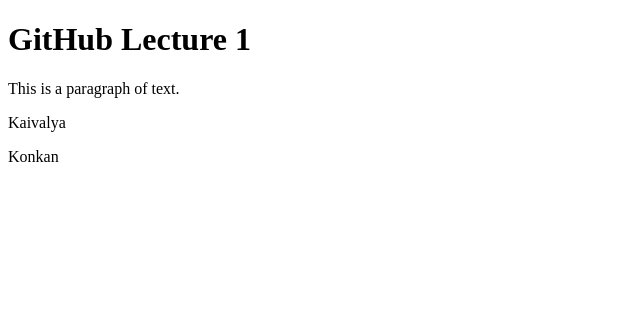
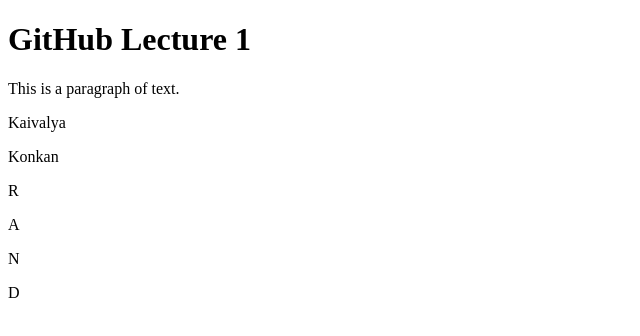
Before and after one commit to kokan09/Manager, a plain HTML site: page index.html in a window 1280 px wide. Shown: the full height of the page, 0-640 px from the left. Drawn offline with Linux system fonts and the light colour scheme.

Commit message:
Added RAND

```diff
--- a/index.html
+++ b/index.html
@@ -10,5 +10,9 @@
     <p> This is a paragraph of text. </p>
     <p> Kaivalya</p>
     <p> Konkan</p>
+    <p>R</p>
+    <p>A</p>
+    <p>N</p>
+    <p>D</p>
 </body>
 </html>
```
